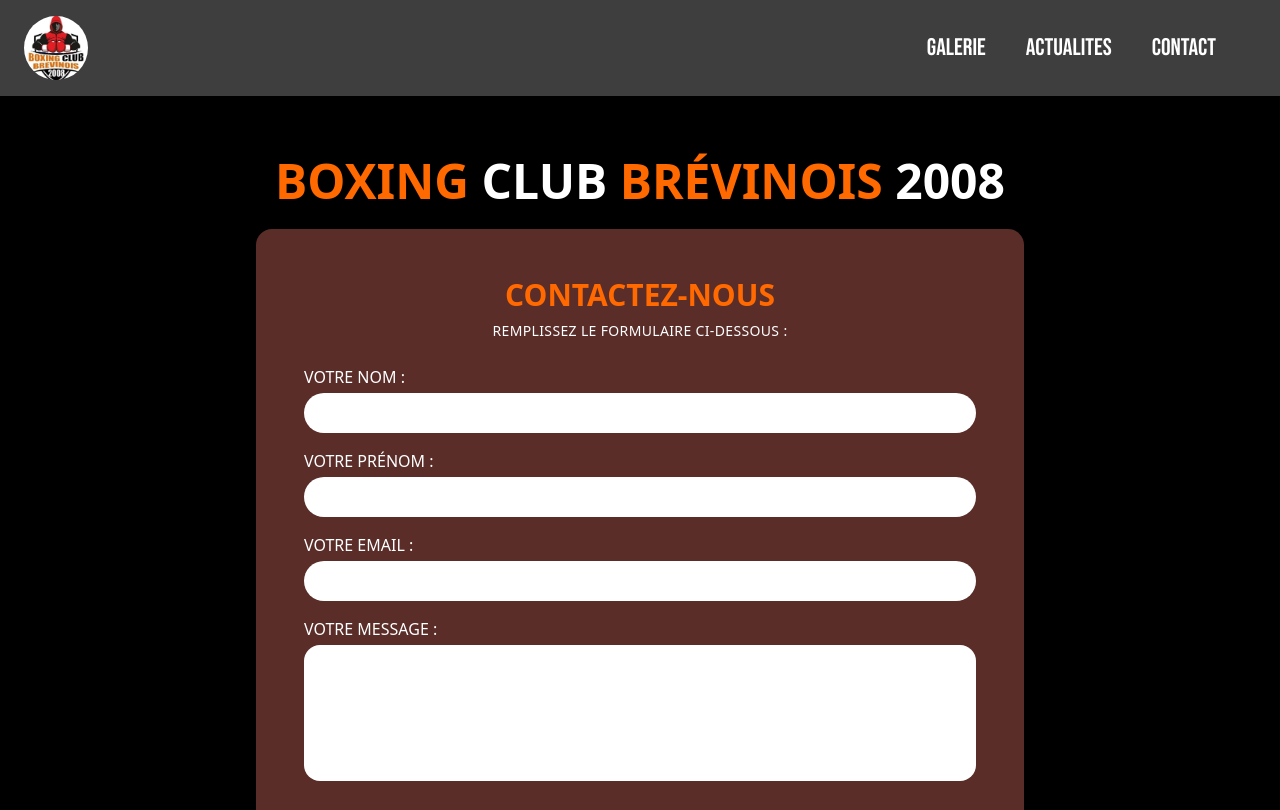
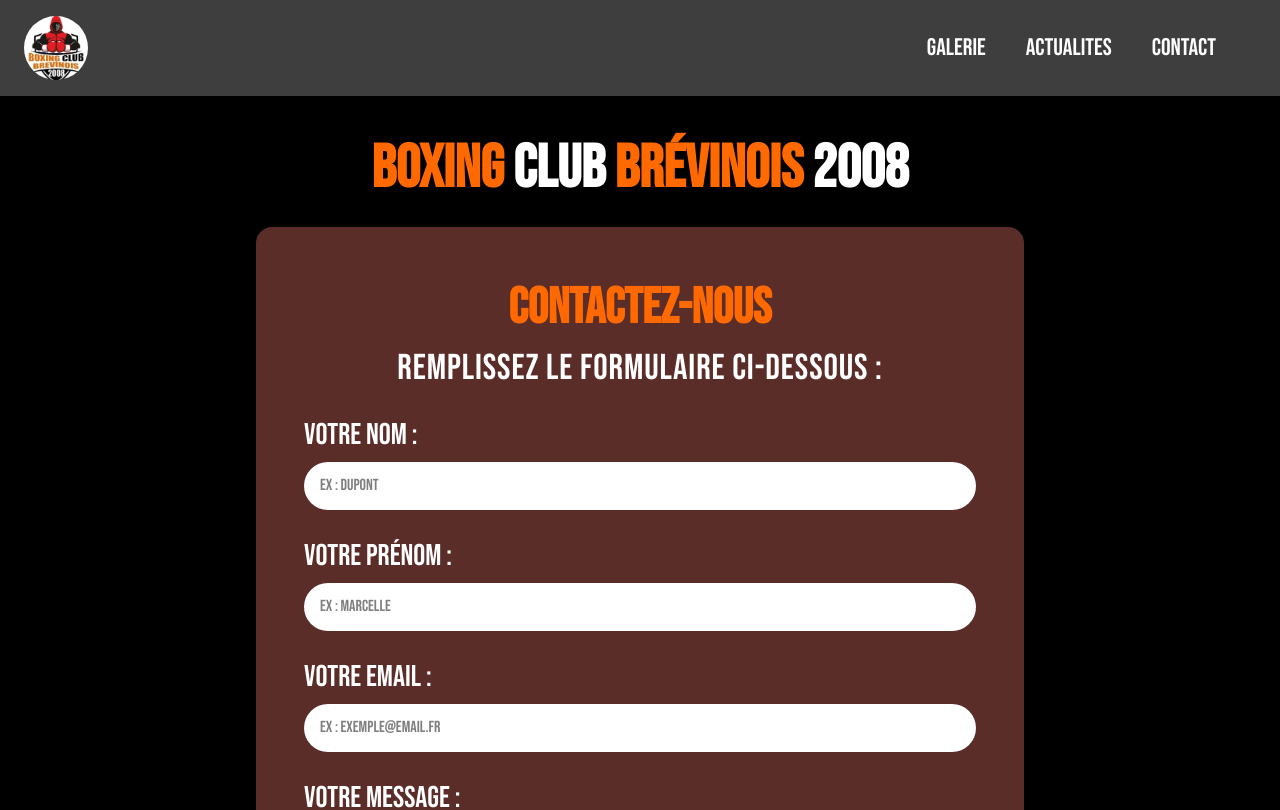
Before and after one commit to Gryfs/Boxe, an Angular app: page /contact in a window 1280 px wide. Shown: the top 810 px of the page. Built offline with nearby package versions, Linux system fonts and the light colour scheme.

Commit message:
maj formulaire

```diff
--- a/src/app/app.config.ts
+++ b/src/app/app.config.ts
@@ -1,13 +1,19 @@
-import { ApplicationConfig, provideBrowserGlobalErrorListeners, provideZoneChangeDetection } from '@angular/core';
+import {
+  ApplicationConfig,
+  importProvidersFrom,
+  provideBrowserGlobalErrorListeners,
+  provideZoneChangeDetection
+} from '@angular/core';
 import { provideRouter } from '@angular/router';
-
 import { routes } from './app.routes';
 import { provideClientHydration, withEventReplay } from '@angular/platform-browser';
+import {ReactiveFormsModule} from '@angular/forms';
 
 export const appConfig: ApplicationConfig = {
   providers: [
     provideBrowserGlobalErrorListeners(),
     provideZoneChangeDetection({ eventCoalescing: true }),
-    provideRouter(routes), provideClientHydration(withEventReplay())
+    provideRouter(routes), provideClientHydration(withEventReplay()),
+    importProvidersFrom(ReactiveFormsModule)
   ]
 };
--- a/src/app/pages/contact/contact.css
+++ b/src/app/pages/contact/contact.css
@@ -0,0 +1,19 @@
+h2 {
+  font-size: 50px;
+}
+
+@keyframes fadeIn {
+  from { opacity: 0; transform: translateY(-5px); }
+  to { opacity: 1; transform: translateY(0); }
+}
+.animate-fade-in {
+  animation: fadeIn 0.3s ease-in-out;
+}
+
+input:focus, textarea:focus {
+  outline: 2px solid #f97316; /* orange-500 */
+}
+
+* {
+  font-family: 'Bebas Neue', cursive;
+}
--- a/src/app/pages/contact/contact.html
+++ b/src/app/pages/contact/contact.html
@@ -1,34 +1,78 @@
 <section class="bg-black min-h-screen flex flex-col items-center justify-center px-4 py-10">
   <!-- Titre principal -->
-  <h1 class="text-4xl md:text-5xl font-bold text-white mb-6 text-center">
+  <h1 class="text-4xl md:text-[60px] font-bebas font-extrabold text-white mb-6 text-center">
     <span class="text-orange-500">BOXING</span> CLUB <span class="text-orange-500">BRÉVINOIS</span> 2008
   </h1>
 
   <!-- Encadré formulaire -->
   <div class="bg-[#5A2D29] rounded-2xl p-8 md:p-12 w-full max-w-3xl">
-    <h2 class="text-2xl md:text-3xl font-bold text-orange-500 mb-2 text-center">CONTACTEZ-NOUS</h2>
-    <p class="text-white text-center mb-6 uppercase tracking-wide text-sm">Remplissez le formulaire ci-dessous :</p>
+    <h2 class="text-2xl md:text-[50px] font-bold font-bebas text-orange-500 mb-2 text-center">CONTACTEZ-NOUS</h2>
+    <p class="text-white md:text-4xl text-center mb-6 tracking-wide text-sm">Remplissez le formulaire ci-dessous :</p>
 
-    <form class="space-y-4">
+    <form [formGroup]="contactForm" (ngSubmit)="onSubmit()" class="space-y-6">
       <div>
-        <label class="text-white block mb-1" for="nom">VOTRE NOM :</label>
-        <input type="text" id="nom" class="w-full rounded-full px-4 py-2 outline-none bg-white" />
+        <label class="text-[30px] font-normal text-white block mb-1 font-bebas" for="nom">VOTRE NOM :</label>
+        <input type="text" formControlName="nom" id="nom" placeholder="Ex : Dupont"
+               class="w-full rounded-full px-4 py-3 outline-none bg-white "/>
+        @if ((contactForm.get('nom')?.invalid && contactForm.get('nom')?.touched) || submitted) {
+          <div class="text-red-500 text-sm font-bebas">Le nom est obligatoire.</div>
+        }
       </div>
 
       <div>
-        <label class="text-white block mb-1" for="prenom">VOTRE PRÉNOM :</label>
-        <input type="text" id="prenom" class="w-full rounded-full px-4 py-2 outline-none bg-white" />
+        <label class="text-[30px] text-white block mb-1 font-bebas" for="prenom">VOTRE PRÉNOM :</label>
+        <input type="text" formControlName="prenom" id="prenom" placeholder="Ex : Marcelle"
+               class="w-full rounded-full px-4 py-3 outline-none bg-white"/>
+        @if ((contactForm.get('prenom')?.invalid && contactForm.get('prenom')?.touched) || submitted) {
+          <div class="text-red-500 text-sm font-bebas">Le prénom est obligatoire.</div>
+        }
       </div>
 
       <div>
-        <label class="text-white block mb-1" for="email">VOTRE EMAIL :</label>
-        <input type="email" id="email" class="w-full rounded-full px-4 py-2 outline-none bg-white" />
+        <label class="text-[30px] text-white block mb-1" for="email">VOTRE EMAIL :</label>
+        <input type="email" formControlName="email" id="email" placeholder="Ex : exemple@email.fr"
+               class="w-full rounded-full px-4 py-3 outline-none bg-white"/>
+        @if (contactForm.get('email')?.hasError('required') &&
+        (contactForm.get('email')?.touched || submitted)) {
+          <div class="text-red-500 text-sm">L'email est obligatoire.</div>
+        }
+
+        @if (contactForm.get('email')?.hasError('email') &&
+        (contactForm.get('email')?.touched || submitted)) {
+          <div class="text-red-500 text-sm">Le format de l'email est invalide.</div>
+        }
       </div>
 
       <div>
-        <label class="text-white block mb-1" for="message">VOTRE MESSAGE :</label>
-        <textarea id="message" rows="5" class="w-full rounded-2xl px-4 py-2 outline-none resize-none bg-white"></textarea>
+        <label class="text-[30px] text-white block mb-1" for="message">VOTRE MESSAGE :</label>
+        <textarea id="message" rows="5" formControlName="message"
+                  placeholder="Ex : Bonjour, j'aimerai avoir des informations au sujet de..."
+                  class="w-full rounded-2xl px-4 py-3 outline-none resize-none bg-white">
+        </textarea>
+        @if (contactForm.get('message')?.invalid && contactForm.get('message')?.touched) {
+          <div class="text-red-500 text-sm">Le message est obligatoire.</div>
+        }
       </div>
+      <div class="flex justify-center">
+        <button type="submit" [disabled]="contactForm.invalid || sending"
+                class="text-[30px] text-center bg-orange-500 text-white px-6 py-3 rounded-full hover:bg-orange-600 transition opacity-100 disabled:opacity-50">
+          @if (sending) {
+            <svg class="animate-spin h-5 w-5 text-white" xmlns="http://www.w3.org/2000/svg" viewBox="0 0 24 24">
+              <circle class="opacity-25" cx="12" cy="12" r="10" stroke="currentColor" stroke-width="4"></circle>
+              <path class="opacity-75" fill="currentColor"
+                    d="M4 12a8 8 0 018-8v4l3-3-3-3v4a8 8 0 100 16v-4l-3 3 3 3v-4a8 8 0 01-8-8z"></path>
+            </svg> Envoi...
+          } @else {
+            Envoyer
+          }
+        </button>
+      </div>
+
+      @if (formSent) {
+        <div class="text-green-500 text-center mt-4 animate-fade-in">
+          Merci pour votre message, nous vous répondrons bientôt !
+        </div>
+      }
     </form>
   </div>
 </section>
--- a/src/app/pages/contact/contact.ts
+++ b/src/app/pages/contact/contact.ts
@@ -1,11 +1,37 @@
-import { Component } from '@angular/core';
+import {Component} from '@angular/core';
+import {FormControl, FormGroup, ReactiveFormsModule, Validators} from '@angular/forms';
 
 @Component({
   selector: 'app-contact',
-  imports: [],
+  standalone: true,
+  imports: [ReactiveFormsModule,],
   templateUrl: './contact.html',
-  styleUrl: './contact.css'
+  styleUrls: ['./contact.css']
 })
 export class Contact {
+  contactForm: FormGroup = new FormGroup({
+    nom: new FormControl('', Validators.required),
+    prenom: new FormControl('', Validators.required),
+    email: new FormControl('', [Validators.required, Validators.email]),
+    message: new FormControl('', Validators.required)
+  });
 
+  submitted: boolean = false;
+  formSent = false;
+  sending: boolean = false;
+
+  onSubmit() {
+    // gestion de la soumission du formulaire ici
+    this.submitted = true;
+    if (this.contactForm.valid) {
+      this.sending = true;
+      setTimeout(() => {
+        console.log(this.contactForm.value);
+        this.formSent = true;
+        this.contactForm.reset();
+        this.submitted = false;
+        this.sending = false;
+      }, 1500);
+    }
+  }
 }
```
